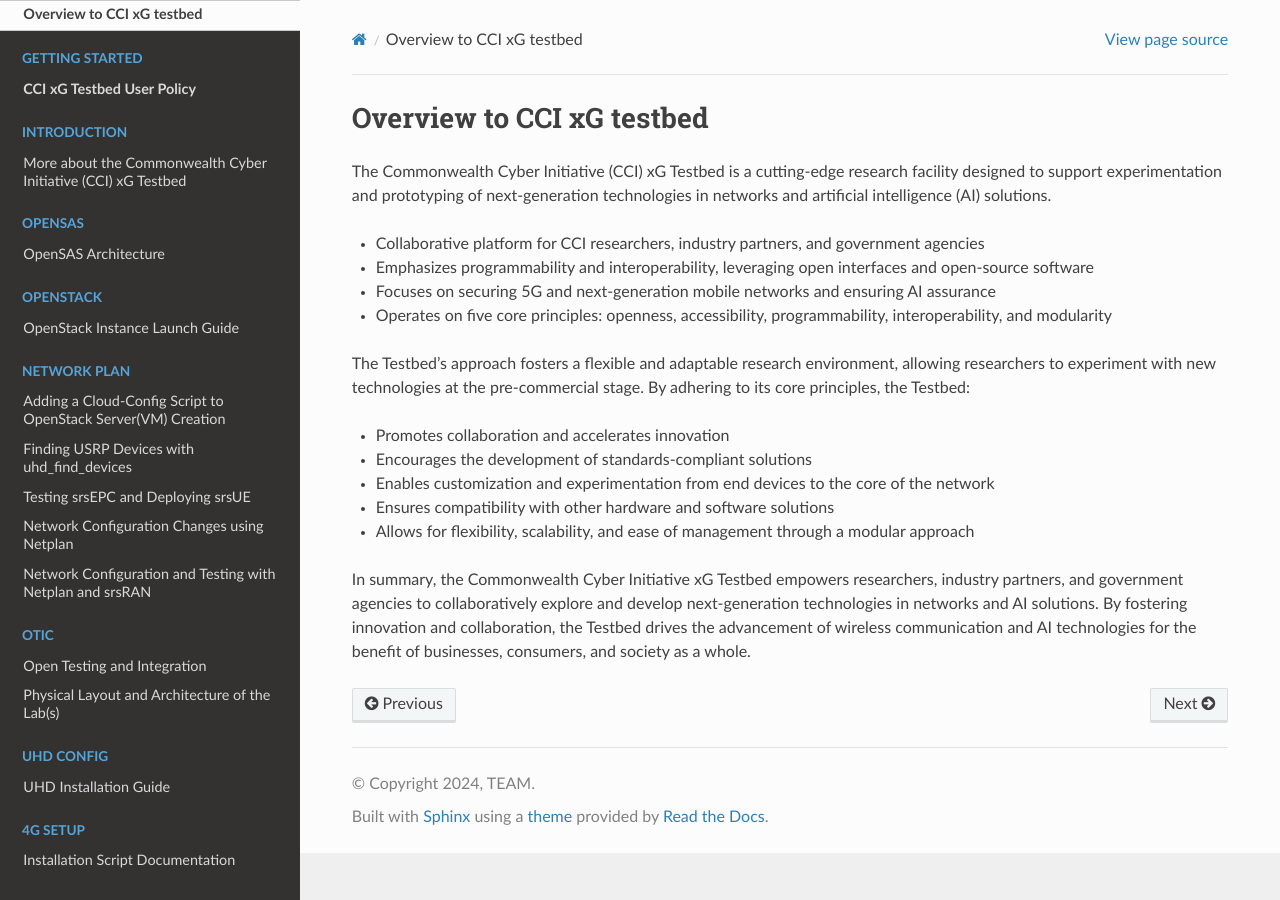
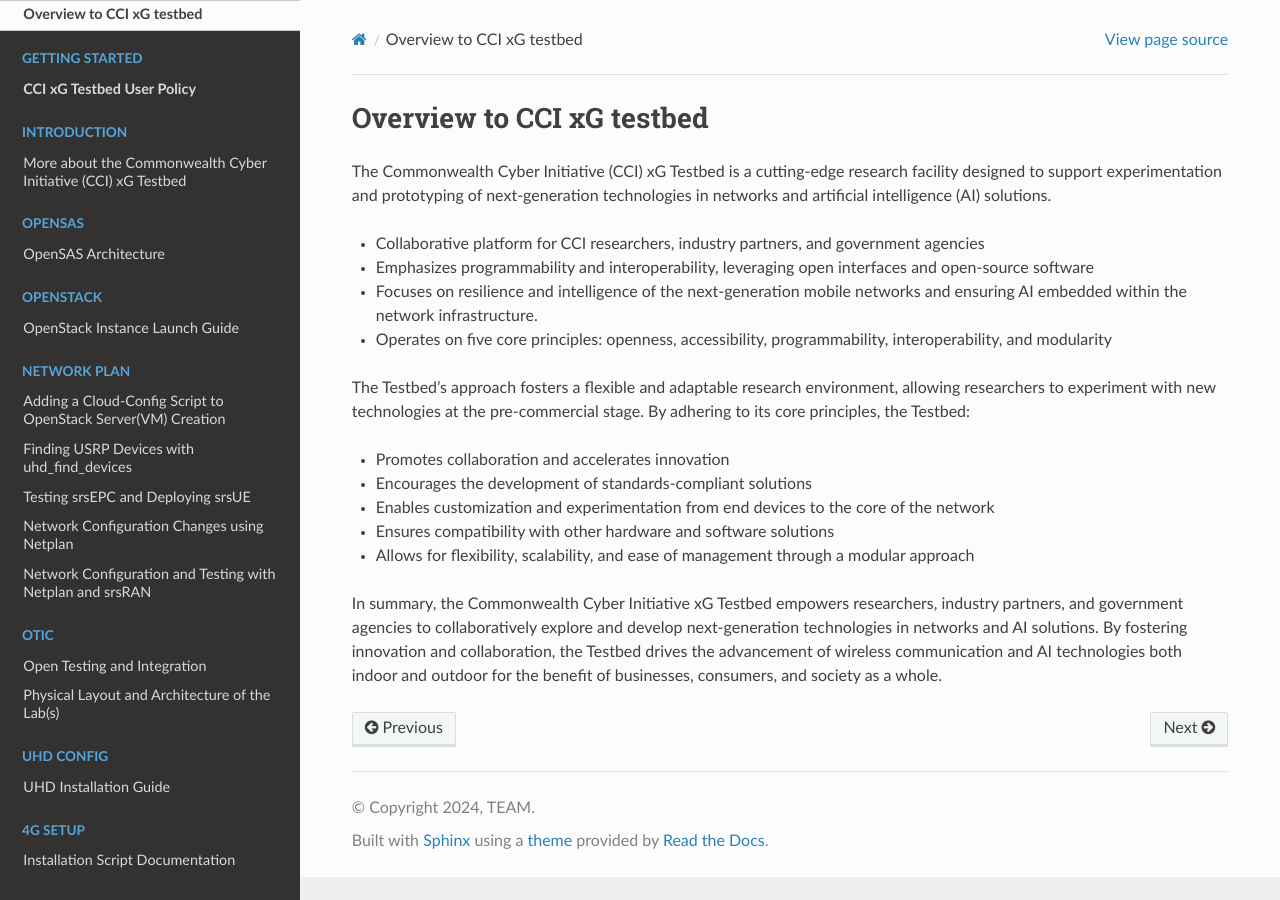
Before and after one commit to shubam3/CCI_TESTBED_DOCS_PUBLIC, a Sphinx documentation site: the page built from source/ccixg.rst, in a window 1280 px wide. Built offline with Sphinx 7.4.7 and the Read the Docs theme 3.1.0, drawn with Linux system fonts in a browser that asks for light colours.

Commit message:
First change

```diff
--- a/source/ccixg.rst
+++ b/source/ccixg.rst
@@ -7,7 +7,7 @@ The Commonwealth Cyber Initiative (CCI) xG Testbed is a cutting-edge research fa
 
 - Collaborative platform for CCI researchers, industry partners, and government agencies
 - Emphasizes programmability and interoperability, leveraging open interfaces and open-source software
-- Focuses on securing 5G and next-generation mobile networks and ensuring AI assurance
+- Focuses on resilience and intelligence of the next-generation mobile networks and ensuring AI embedded within the network infrastructure.
 - Operates on five core principles: openness, accessibility, programmability, interoperability, and modularity
 
 The Testbed's approach fosters a flexible and adaptable research environment, allowing researchers to experiment with new technologies at the pre-commercial stage. By adhering to its core principles, the Testbed:
@@ -18,4 +18,4 @@ The Testbed's approach fosters a flexible and adaptable research environment, al
 - Ensures compatibility with other hardware and software solutions
 - Allows for flexibility, scalability, and ease of management through a modular approach
 
-In summary, the Commonwealth Cyber Initiative xG Testbed empowers researchers, industry partners, and government agencies to collaboratively explore and develop next-generation technologies in networks and AI solutions. By fostering innovation and collaboration, the Testbed drives the advancement of wireless communication and AI technologies for the benefit of businesses, consumers, and society as a whole.
+In summary, the Commonwealth Cyber Initiative xG Testbed empowers researchers, industry partners, and government agencies to collaboratively explore and develop next-generation technologies in networks and AI solutions. By fostering innovation and collaboration, the Testbed drives the advancement of wireless communication and AI technologies both indoor and outdoor for the benefit of businesses, consumers, and society as a whole.
```
